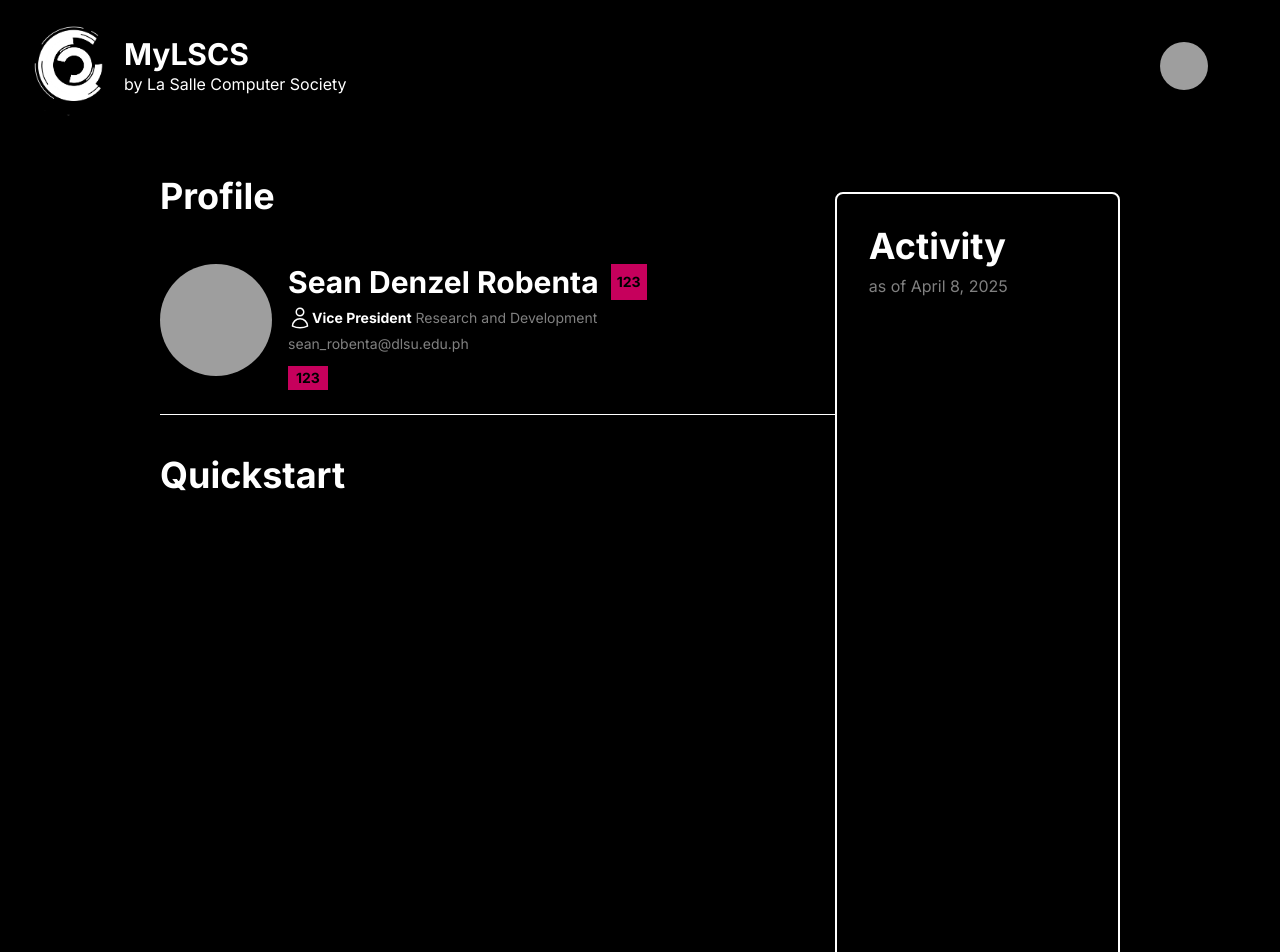
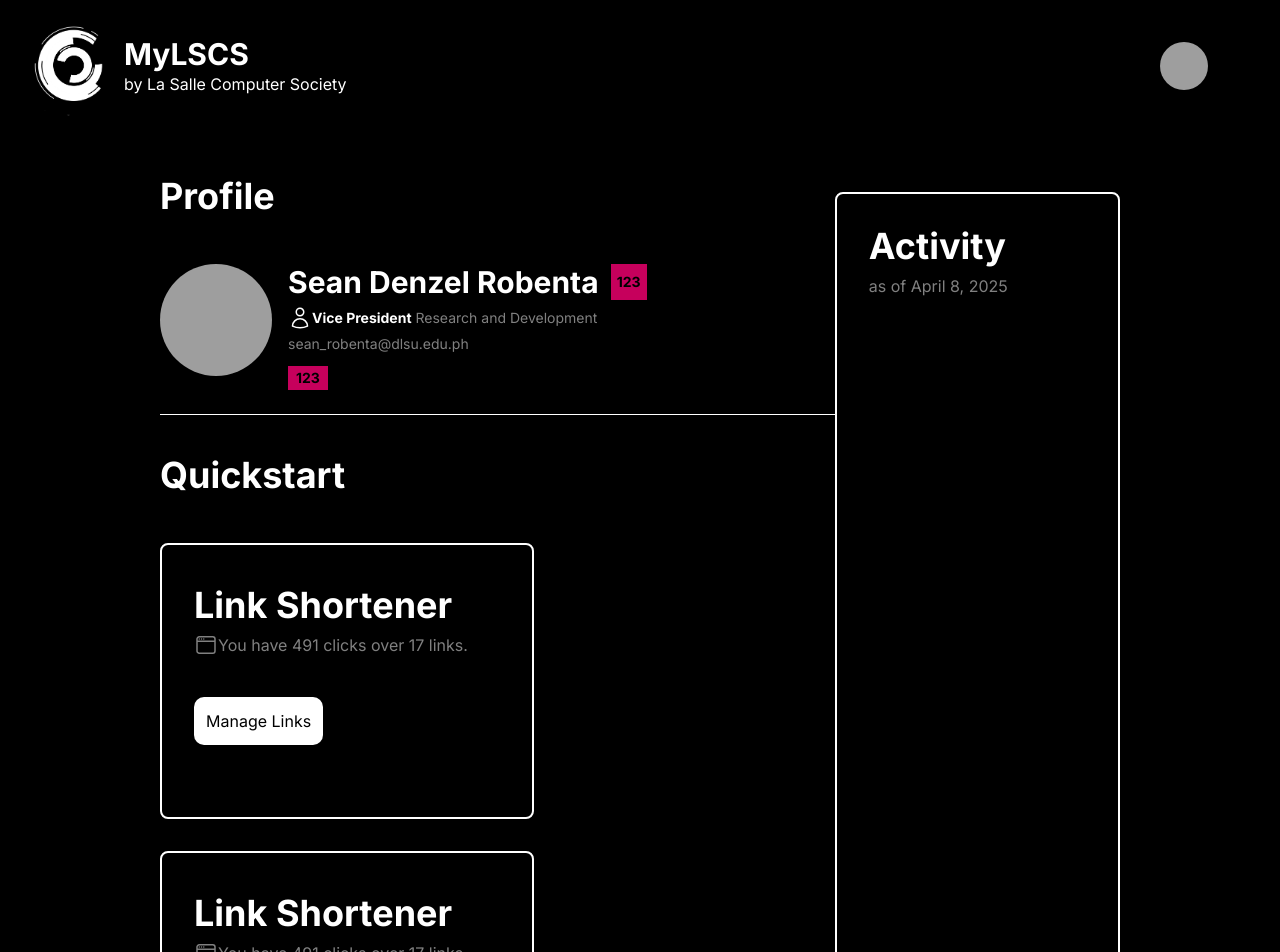
Before and after one commit to dlsu-lscs/mylscs-app, a Next.js app: page / in a window 1280 px wide. Shown: the top 952 px of the page. Built offline with nearby package versions, Linux system fonts and the light colour scheme; grey boxes are pictures that could not be loaded.

Commit message:
feat: link cards

```diff
--- /dev/null
+++ b/src/app/components/linkCard.tsx
@@ -0,0 +1,27 @@
+import { WindowIcon } from '@heroicons/react/24/outline'
+const LinksCard = () => {
+  return (
+    <>
+      <div className="flex">
+        <div className="flex border-2 bg-black border-white rounded-md">
+          <div className="pl-8  py-10 pr-16">
+            <div className="flex justify-center text-left flex-col space-y-2">
+              <div className="font-bold text-4xl">Link Shortener</div>
+              <div className="flex opacity-50">
+                <WindowIcon className="w-6 h-6"></WindowIcon>
+                <p>You have 491 clicks over 17 links.</p>
+              </div>
+              <div className="py-8">
+                <button className="bg-white rounded-lg text-black p-3">
+                  Manage Links
+                </button>
+              </div>
+            </div>
+          </div>
+        </div>
+      </div>
+    </>
+  )
+}
+
+export default LinksCard
--- a/src/app/page.tsx
+++ b/src/app/page.tsx
@@ -2,6 +2,7 @@
 import { Avatar, AvatarFallback, AvatarImage } from '@/components/ui/avatar'
 import { UserIcon } from '@heroicons/react/24/outline'
 import { Separator } from '@/components/ui/separator'
+import LinksCard from './components/linkCard'
 
 export default function Home() {
   const currentDate = new Date()
@@ -58,6 +59,11 @@
             <Separator className="bg-white" />
             <div className="my-10">
               <h1 className="font-bold text-4xl">Quickstart</h1>
+              <div className="my-12 flex flex-wrap space-x-12 space-y-8">
+                <LinksCard></LinksCard>
+                <LinksCard></LinksCard>
+                <LinksCard></LinksCard>
+              </div>
             </div>
           </div>
           <div className="border-2 border-white bg-black w-1/2 rounded-md p-8 translate-y-16 h-screen">
```
